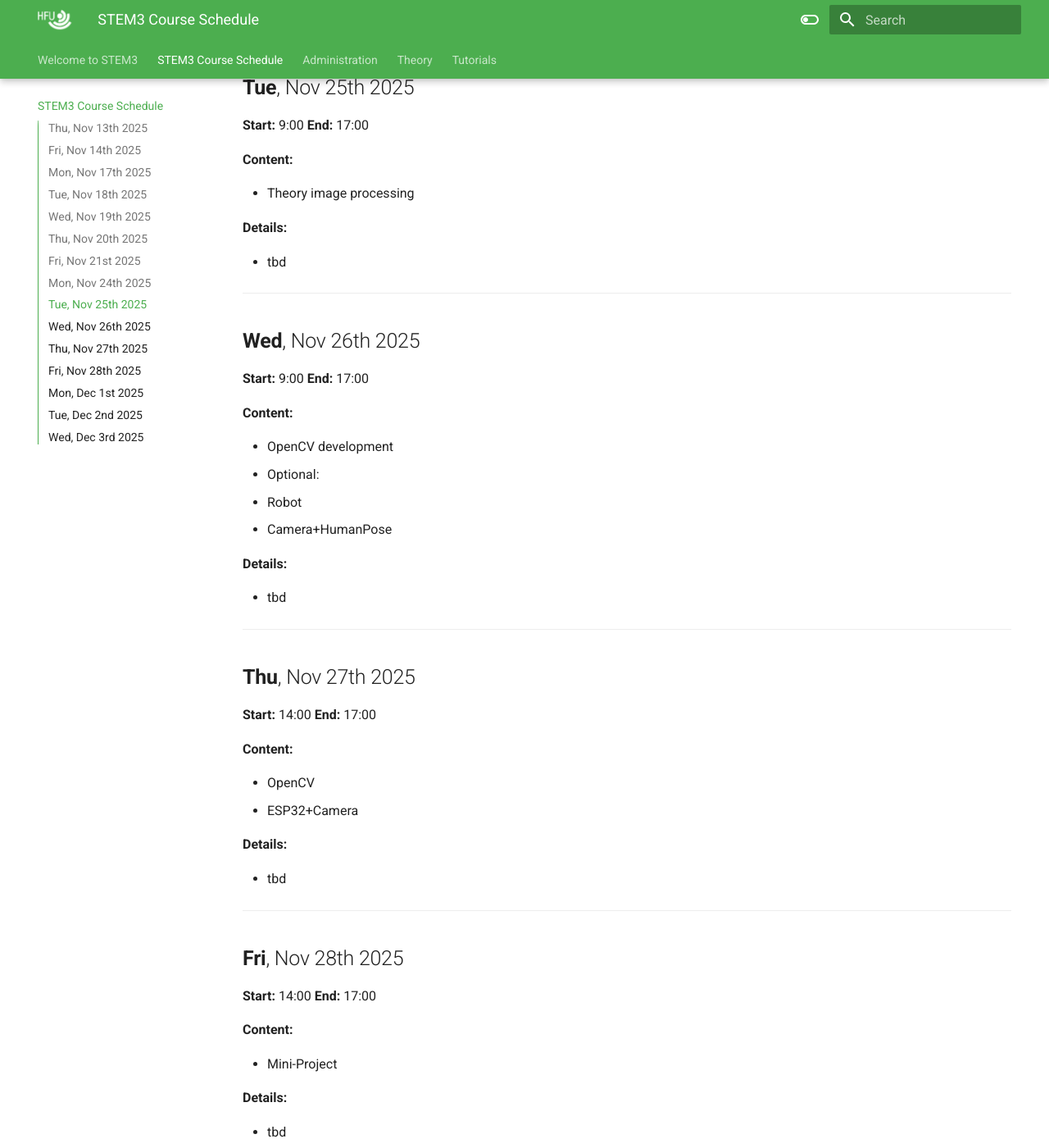
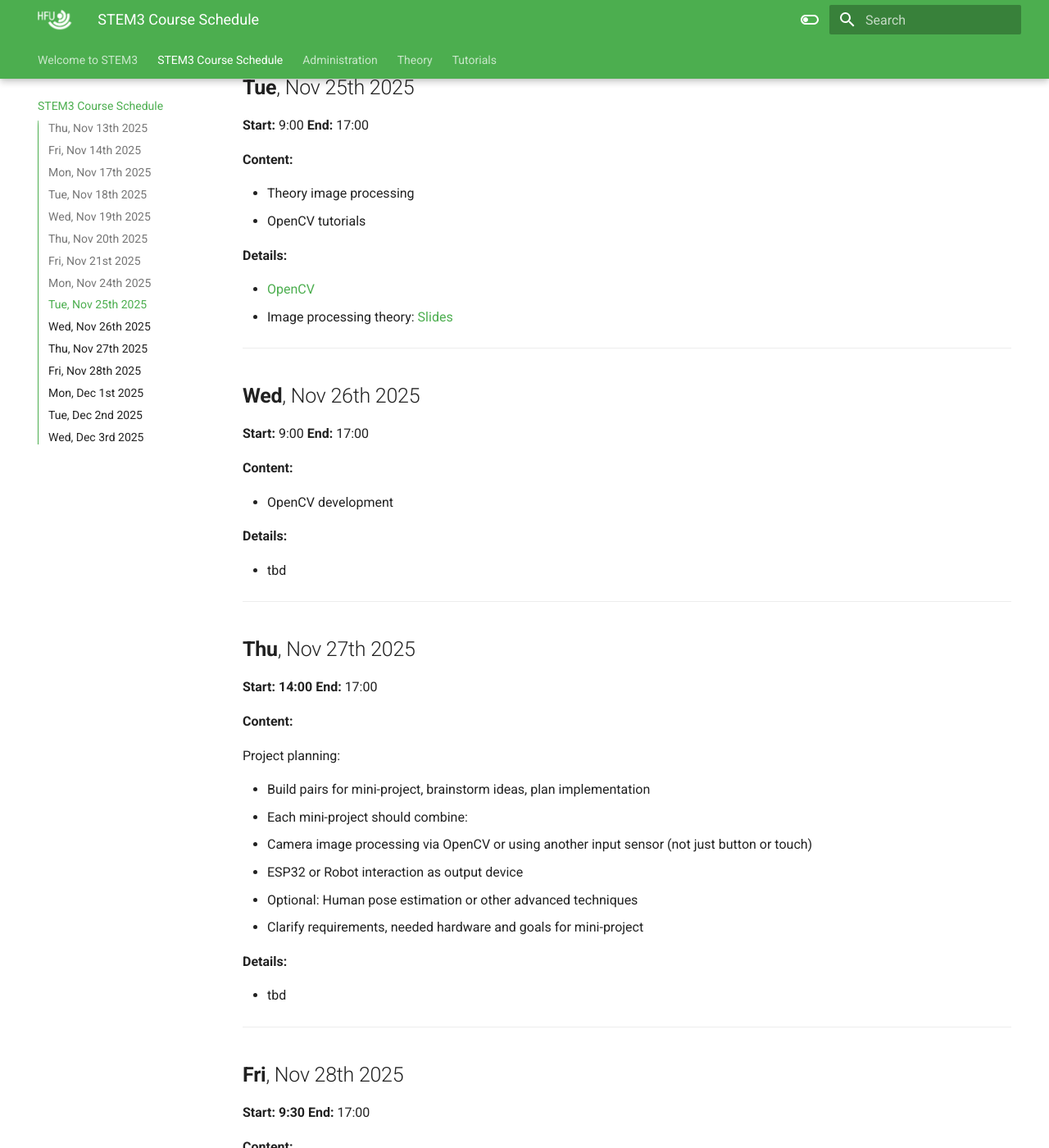
Before and after one commit to HFU-GMB-STEM/STEM3-course, an MkDocs documentation site: the page built from docs/course-schedule.md, in a window 1280 px wide and 1400 px high, scrolled down 3082 px. Shown: the whole window at 82% size. Built offline with MkDocs 1.6.1 and Material for MkDocs 9.7.7, drawn with Linux system fonts in a browser that asks for light colours; some of the changed text lies outside the part shown.

Commit message:
updated schedule

```diff
--- a/docs/course-schedule.md
+++ b/docs/course-schedule.md
@@ -108,11 +108,11 @@
 
 **Content:**
 
-- Working with OpenCV
+- Working with Robots
 
 **Details:**
 
-- tbd
+- [GoPiGo](tutorials/GoPiGo.md)
 
 ---
 
@@ -123,11 +123,11 @@
 
 **Content:**
 
-- Robots
+- Working with Robots
 
 **Details:**
 
-- tbd
+- [GoPiGo](tutorials/GoPiGo.md)
 
 ---
 
@@ -139,10 +139,12 @@
 **Content:**
 
 - Theory image processing
+- OpenCV tutorials
 
 **Details:**
 
-- tbd
+- [OpenCV](tutorials/OpenCV.md)
+- Image processing theory: [Slides](./theory/STEM3-ImageProcessingTheory.pdf)
 
 ---
 
@@ -154,9 +156,6 @@
 **Content:**
 
 - OpenCV development
-- Optional:
-  - Robot
-  - Camera+HumanPose
 
 **Details:**
 
@@ -166,13 +165,19 @@
 
 ## **Thu**, Nov 27th 2025
 
-**Start:** 14:00
+**Start:** **14:00**
 **End:** 17:00
 
 **Content:**
 
-- OpenCV
-- ESP32+Camera
+Project planning:
+
+- Build pairs for mini-project, brainstorm ideas, plan implementation
+- Each mini-project should combine:
+  - Camera image processing via OpenCV or using another input sensor (not just button or touch)
+  - ESP32 or Robot interaction as output device
+  - Optional: Human pose estimation or other advanced techniques
+- Clarify requirements, needed hardware and goals for mini-project
 
 **Details:**
 
@@ -182,12 +187,12 @@
 
 ## **Fri**, Nov 28th 2025
 
-**Start:** 14:00
+**Start:** **9:30**
 **End:** 17:00
 
 **Content:**
 
-- Mini-Project
+- Working on the Mini-Project
 
 **Details:**
 
@@ -202,7 +207,7 @@
 
 **Content:**
 
-- Project
+- Working on the Mini-Project
 
 **Details:**
 
@@ -217,9 +222,9 @@
 
 **Content:**
 
-- Project
+- Working on the Mini-Project
 - Final presentation preparation
-- Final presentations 3 pm
+- Final presentations starting at **3 pm** (presence is mandatory for all, not just presenters)
 
 **Details:**
 
@@ -234,7 +239,7 @@
 
 **Content:**
 
-- Final presentations
+- Final presentations continued (presence is mandatory for all, not just presenters)
 
 **Details:**
 
```
